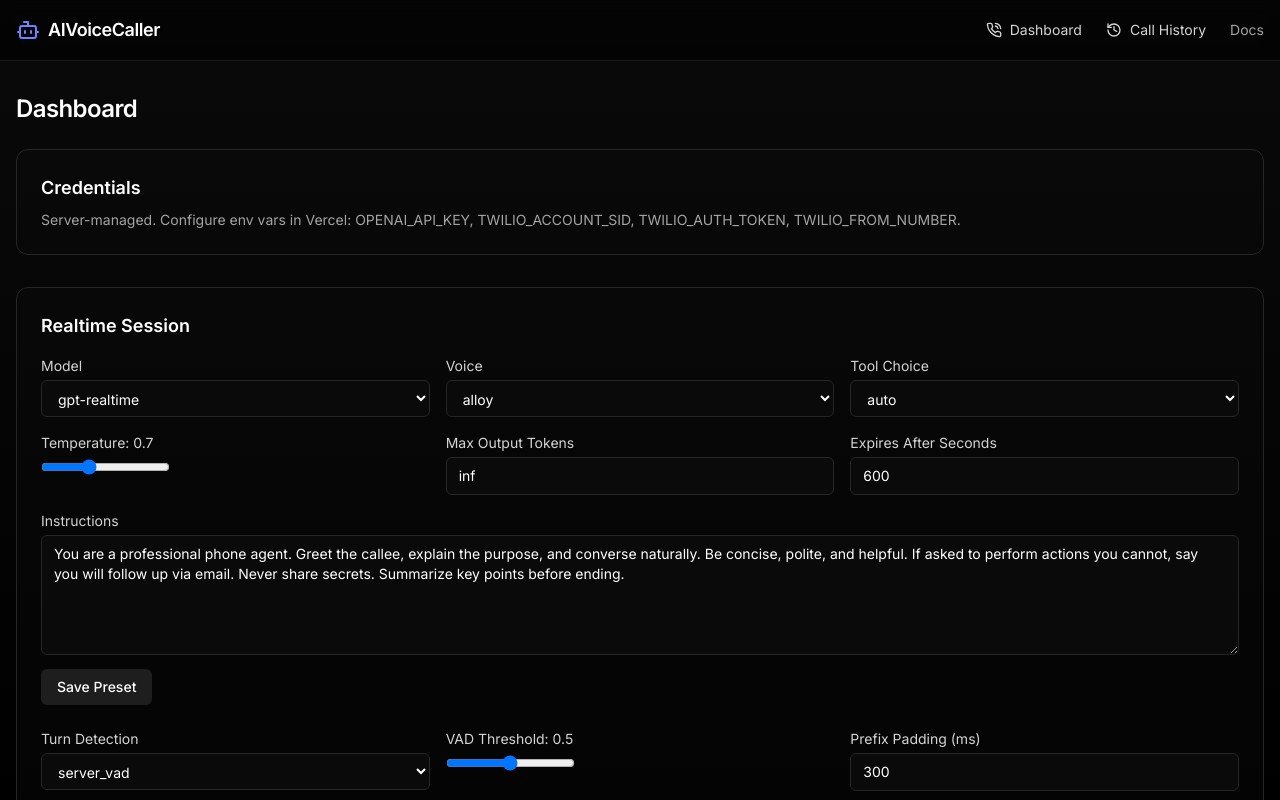
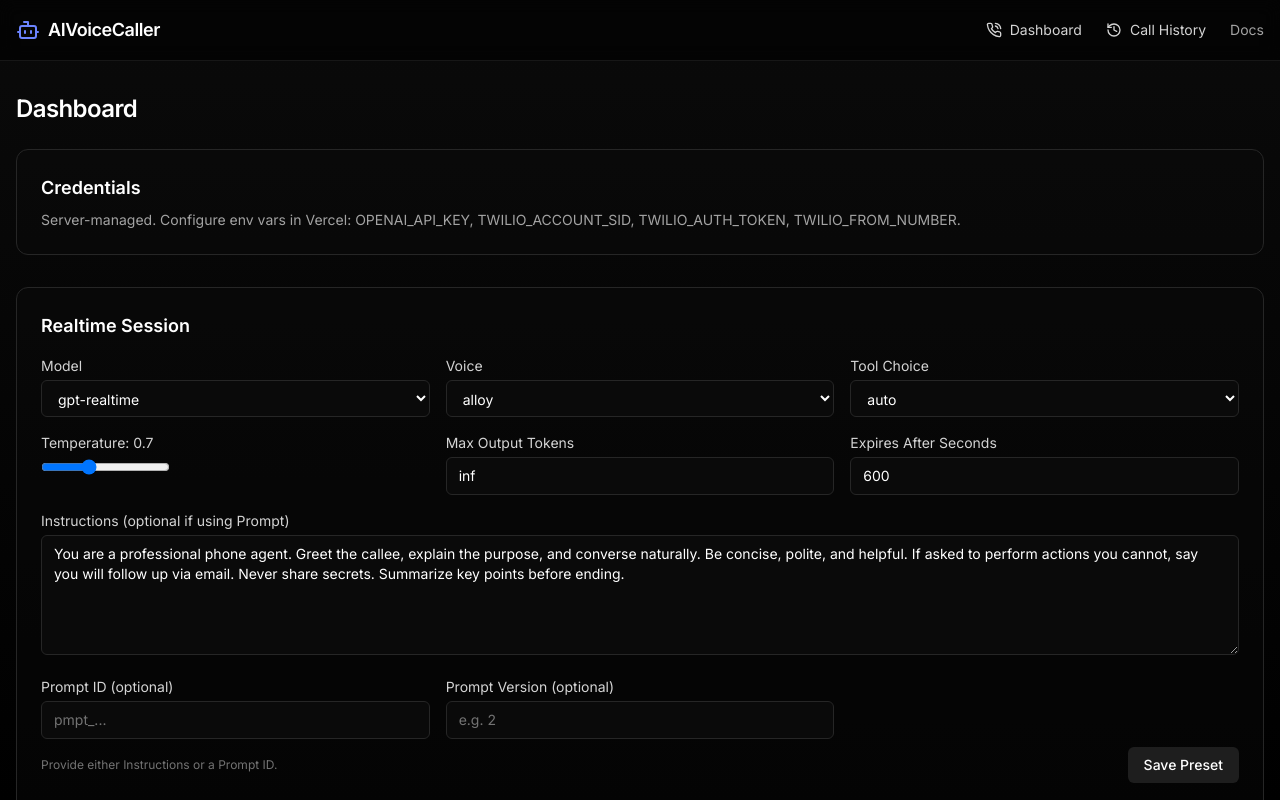
Before and after one commit to jwillz7667/verb-caller-prod, a Next.js app: page / in a window 1280 px wide. Shown: the top 800 px of the page. Built offline with nearby package versions, Linux system fonts and the light colour scheme.

Commit message:
feat(ui): add Prompt ID/Version fields; allow instructions optional; include prompt in session for calls, WS, and client secret generation

```diff
--- a/components/DashboardForm.tsx
+++ b/components/DashboardForm.tsx
@@ -30,7 +30,9 @@
   record: boolean
   expiresSeconds: number
   model: string
-  instructions: string
+  instructions?: string
+  promptId?: string
+  promptVersion?: string
   tool_choice: 'auto' | 'required' | 'none'
   temperature: number
   max_output_tokens: string
@@ -64,7 +66,9 @@
         record: z.boolean().default(true),
         expiresSeconds: z.number().min(60).max(3600).default(600),
         model: z.enum(['gpt-realtime', 'gpt-4o-realtime-preview']).default('gpt-realtime'),
-        instructions: z.string().min(1),
+        instructions: z.string().optional(),
+        promptId: z.string().optional(),
+        promptVersion: z.string().optional(),
         tool_choice: z.enum(['auto', 'required', 'none']).default('auto'),
         temperature: z.number().min(0).max(2).default(0.7),
         max_output_tokens: z.string().default('inf'),
@@ -84,6 +88,9 @@
         transcription_segments: z.boolean().optional(),
         noise_reduction: z.enum(['none','near_field']).default('near_field'),
         imageFiles: z.any().optional(),
+      }).refine((v) => (v.instructions && v.instructions.trim().length > 0) || (v.promptId && v.promptId.trim().length > 0), {
+        path: ['instructions'],
+        message: 'Provide Instructions or a Prompt ID.'
       })
     ),
     defaultValues: {
@@ -92,6 +99,8 @@
       expiresSeconds: 600,
       model: 'gpt-realtime',
       instructions: defaultInstructions,
+      promptId: '',
+      promptVersion: '',
       tool_choice: 'auto',
       temperature: 0.7,
       max_output_tokens: 'inf',
@@ -124,6 +133,8 @@
   const onSavePreset = useCallback(() => {
     const {
       instructions,
+      promptId,
+      promptVersion,
       model,
       tool_choice,
       temperature,
@@ -148,6 +159,8 @@
       STORAGE_KEY,
       JSON.stringify({
         instructions,
+        promptId,
+        promptVersion,
         model,
         tool_choice,
         temperature,
@@ -217,7 +230,8 @@
       const session: RealtimeSession = {
         type: 'realtime',
         model: values.model,
-        instructions: values.instructions,
+        ...(values.instructions && values.instructions.trim().length > 0 ? { instructions: values.instructions } : {}),
+        ...(values.promptId && values.promptId.trim().length > 0 ? { prompt: { id: values.promptId, ...(values.promptVersion && values.promptVersion.trim().length > 0 ? { version: values.promptVersion } : {}) } } : {}),
         tools,
         tool_choice: values.tool_choice,
         temperature: values.temperature,
@@ -280,7 +294,8 @@
       const session: RealtimeSession = {
         type: 'realtime',
         model: v.model,
-        instructions: v.instructions,
+        ...(v.instructions && v.instructions.trim().length > 0 ? { instructions: v.instructions } : {}),
+        ...(v.promptId && v.promptId.trim().length > 0 ? { prompt: { id: v.promptId, ...(v.promptVersion && v.promptVersion.trim().length > 0 ? { version: v.promptVersion } : {}) } } : {}),
         tools,
         tool_choice: v.tool_choice,
         temperature: v.temperature,
@@ -324,7 +339,8 @@
           session: {}
         }
         // Allow-list typical realtime session fields for session.update
-        update.session.instructions = session.instructions
+        if ((session as any).instructions) update.session.instructions = (session as any).instructions
+        if ((session as any).prompt) update.session.prompt = (session as any).prompt
         update.session.voice = session.voice
         update.session.modalities = session.modalities
         update.session.tool_choice = session.tool_choice
@@ -373,7 +389,8 @@
       const session: RealtimeSession = {
         type: 'realtime',
         model: v.model,
-        instructions: v.instructions,
+        ...(v.instructions && v.instructions.trim().length > 0 ? { instructions: v.instructions } : {}),
+        ...(v.promptId && v.promptId.trim().length > 0 ? { prompt: { id: v.promptId, ...(v.promptVersion && v.promptVersion.trim().length > 0 ? { version: v.promptVersion } : {}) } } : {}),
         tools,
         tool_choice: v.tool_choice,
         temperature: v.temperature,
@@ -483,8 +500,15 @@
           <Input label="Expires After Seconds" type="number" {...form.register('expiresSeconds', { valueAsNumber: true })} />
         </div>
         <div className="mt-4">
-          <Textarea label="Instructions" {...form.register('instructions')} defaultValue={defaultInstructions} />
-          <div className="mt-2 flex gap-2">
+          <div className="grid grid-cols-1 gap-4 md:grid-cols-3">
+            <div className="md:col-span-3">
+              <Textarea label="Instructions (optional if using Prompt)" {...form.register('instructions')} defaultValue={defaultInstructions} />
+            </div>
+            <Input label="Prompt ID (optional)" placeholder="pmpt_..." {...form.register('promptId')} />
+            <Input label="Prompt Version (optional)" placeholder="e.g. 2" {...form.register('promptVersion')} />
+          </div>
+          <div className="mt-2 flex items-center justify-between gap-2">
+            <p className="text-xs text-neutral-500">Provide either Instructions or a Prompt ID.</p>
             <Button type="button" onClick={onSavePreset}>Save Preset</Button>
           </div>
         </div>
```
